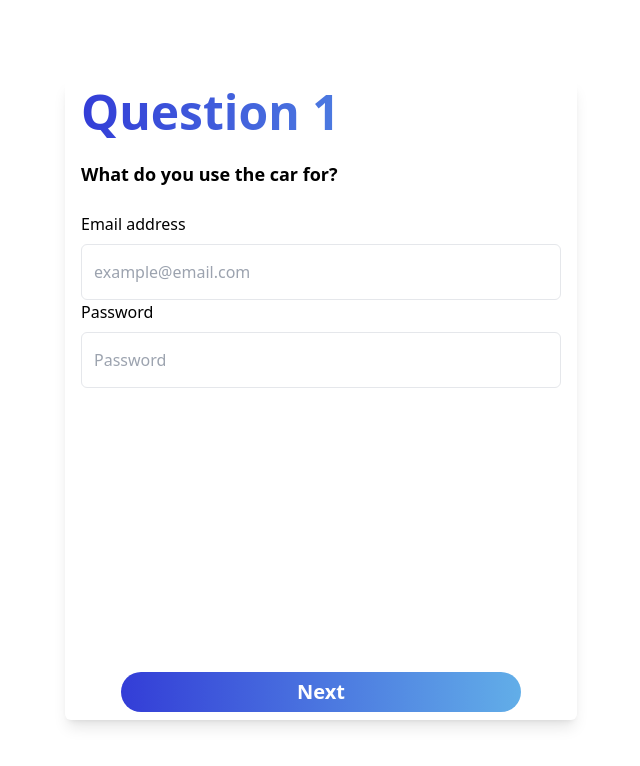
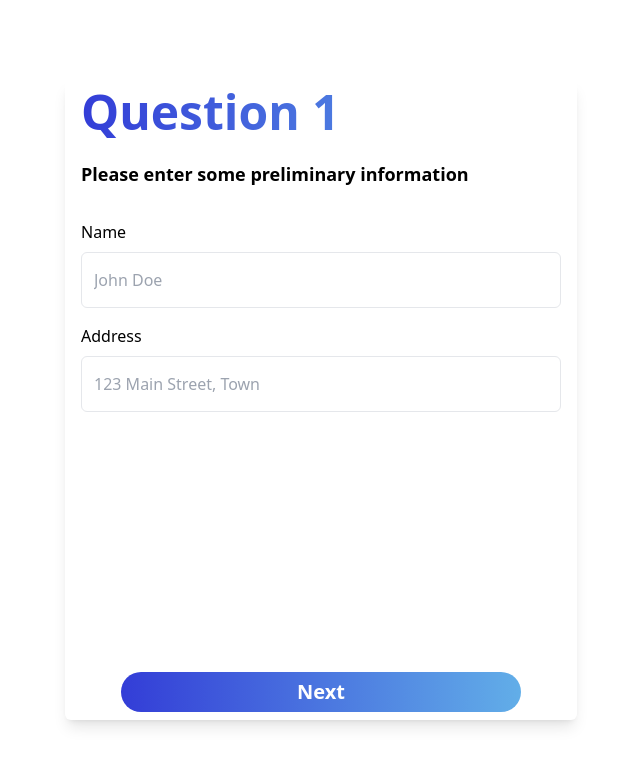
Before and after one commit to miarolfe/SwEngGroup30, a Next.js app in the folder front/life-insurance-front/: page /quote in a window 1280 px wide. Shown: the top 766 px of the page, without its empty margins (319-959 px from the left). Built offline with nearby package versions, Linux system fonts and the light colour scheme.

Commit message:
Add modularity to questions

```diff
--- a/front/life-insurance-front/app/quote/page.tsx
+++ b/front/life-insurance-front/app/quote/page.tsx
@@ -4,7 +4,19 @@ import QuoteQuestion from "@/components/QuoteQuestion/QuoteQuestion";
 import SingleLineTextBox from "@/components/SingleLineTextBox";
 
 const Quote = () => {
-  return <QuoteQuestion question="What do you use the car for?" />;
+  return (
+    <QuoteQuestion
+      question="Please enter some preliminary information"
+      components={[
+        <SingleLineTextBox label="Name" placeholder="John Doe" type="text" />,
+        <SingleLineTextBox
+          label="Address"
+          placeholder="123 Main Street, Town"
+          type="text"
+        />,
+      ]}
+    />
+  );
 };
 
 export default Quote;
--- a/front/life-insurance-front/components/QuoteQuestion/QuoteQuestion.tsx
+++ b/front/life-insurance-front/components/QuoteQuestion/QuoteQuestion.tsx
@@ -3,6 +3,7 @@ import SingleLineTextBox from "../SingleLineTextBox";
 
 type Props = {
   question: string;
+  components: React.ReactNode[];
 };
 
 const QuoteQuestion = (props: Props) => {
@@ -18,19 +19,10 @@ const QuoteQuestion = (props: Props) => {
           <p className="font-semibold text-lg pb-6">{props.question}</p>
         </span>
 
-        {/* Email text box */}
-        <SingleLineTextBox
-          label="Email address"
-          placeholder="example@email.com"
-          type="email"
-        />
-
-        {/* Password text box */}
-        <SingleLineTextBox
-          label="Password"
-          placeholder="Password"
-          type="password"
-        />
+        {/* Loop over components */}
+        {props?.components?.map((Item, idx) => (
+          <div className="w-full py-2">{Item}</div>
+        ))}
 
         <div className="grow w-full flex justify-center items-end">
           <LargeButton text="Next" />
```
